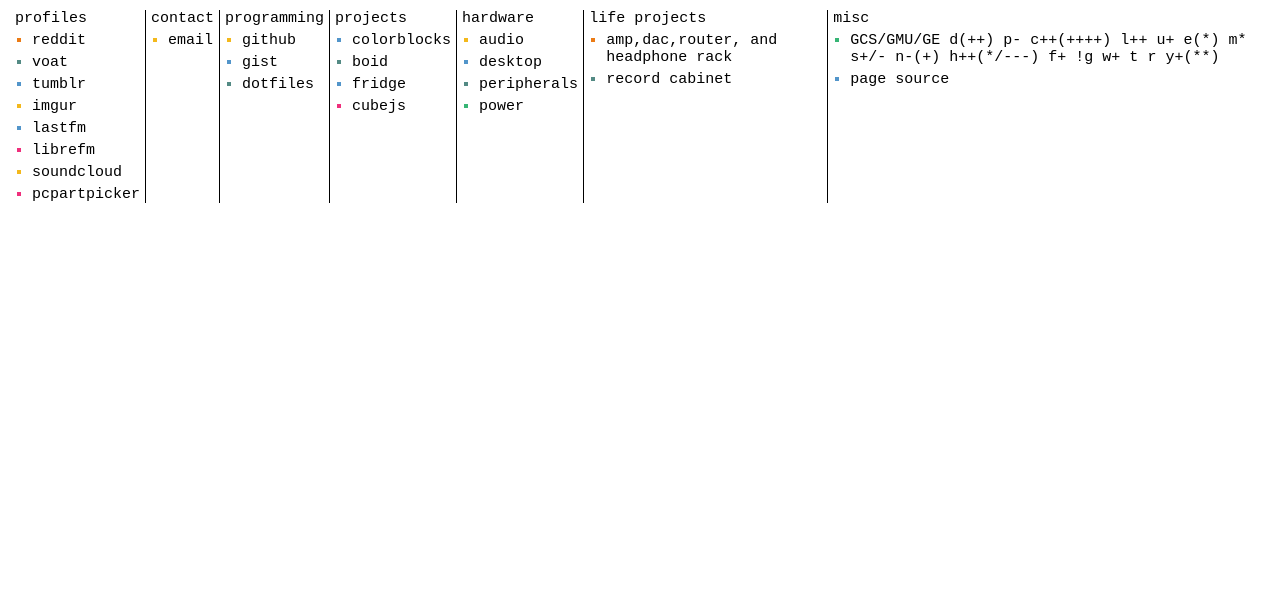
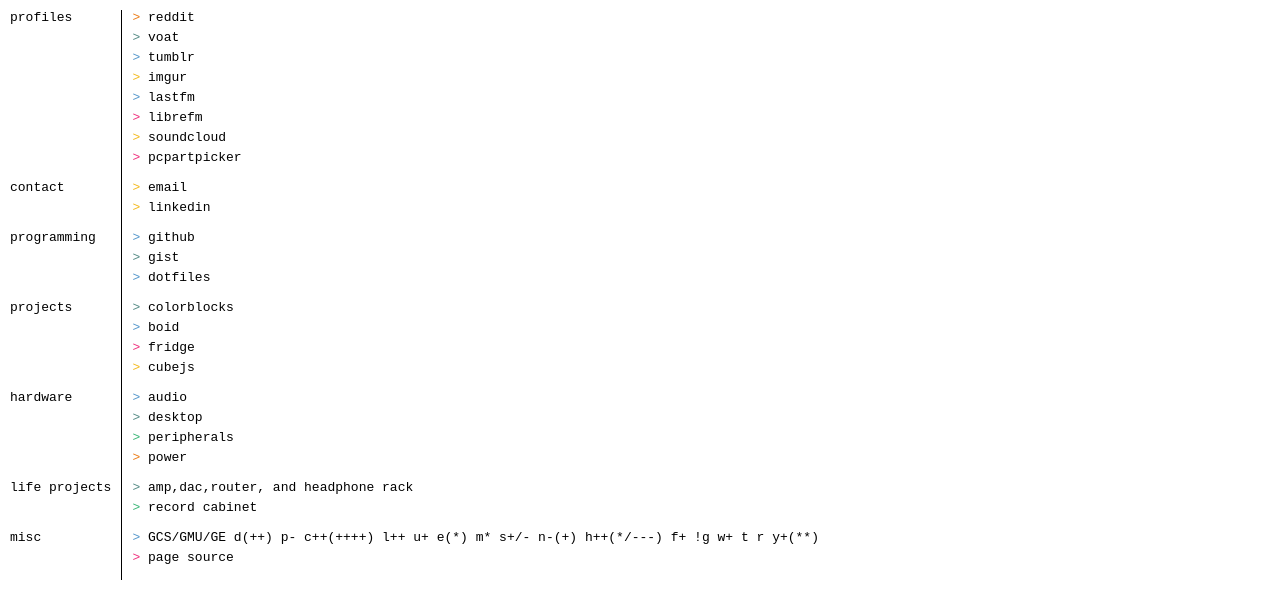
Before and after one commit to zzggbb/zzggbb.github.io, a plain HTML site: page index.html in a window 1280 px wide. Drawn offline with nearby package versions, Linux system fonts and the light colour scheme.

Commit message:
heavy editing to layout

```diff
--- a/index.html
+++ b/index.html
@@ -7,37 +7,36 @@
     <style>
     body {
         font-family: monospace;
-        font-size: 15px;
         color: #000;
         margin: 0px;
     }
     #outer {
-        position: relative;
         margin: 10px;
+        display: table;
+        border-collapse: collapse;
     }
     #section {
-        display: table-cell;
-        border-right: 1px solid #000;
-        padding: 0 5 0 5px;
-        min-width: 20%;
-    }
-    #section:last-child{
-        border-right: none;
+        display: table-row;
     }
     a {
         text-decoration: none;
         color: #000;
     }
-    ul {
-        margin: 0 0 0 0px;
-        padding-left: 17px;
-    }
-    li {
-        margin-top: 5px;
-        list-style-type: square;
+    #section-title, #section-content {
+        display: table-cell;
     }
     #section-title {
-        display: inline-block;
+        border-right: 1px solid #000;
+        padding-right: 10px;
+    }
+    #section-content {
+        padding: 0 0 10 10px;
+    }
+    #item {
+        margin-bottom: 5px;
+    }
+    #item:before {
+        content: "> ";
     }
     </style>
     <script>
@@ -54,7 +53,8 @@
                 ['pcpartpicker','https://pcpartpicker.com/user/hifiboombox/'],
             ],
             'contact': [
-                ['email','mailto:zane@mailoo.org']
+                ['email','mailto:zane@mailoo.org'],
+                ['linkedin','https://www.linkedin.com/pub/zane-bradley/9a/b29/656']
             ],
             'programming': [
                 ['github','https://github.com/zzggbb'],
@@ -92,13 +92,15 @@
                 $('<div>').attr('id','section').append(
                     [
                         $('<div>').attr('id','section-title').text(name),
-                        $('<ul>').append(sections[name].map(item))
+                        $('<div>').attr('id','section-content').append(
+                            sections[name].map(item)
+                        )
                     ]
                 )
             )
         }
         function item(pair) {
-            return $("<li>")
+            return $("<div>")
             .attr('id','item')
             .css('color',colors[Math.floor(Math.random()*colors.length)])
             .append(
```
Also changed, not shown: blocks.png (deleted), pipes.png (deleted), stripes.png (deleted).
